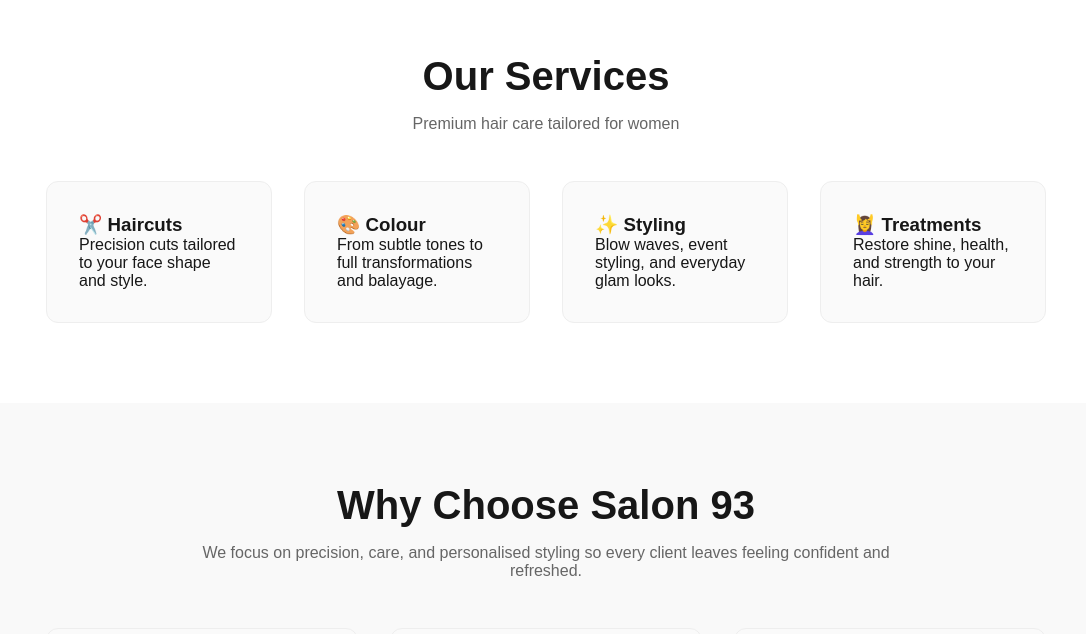
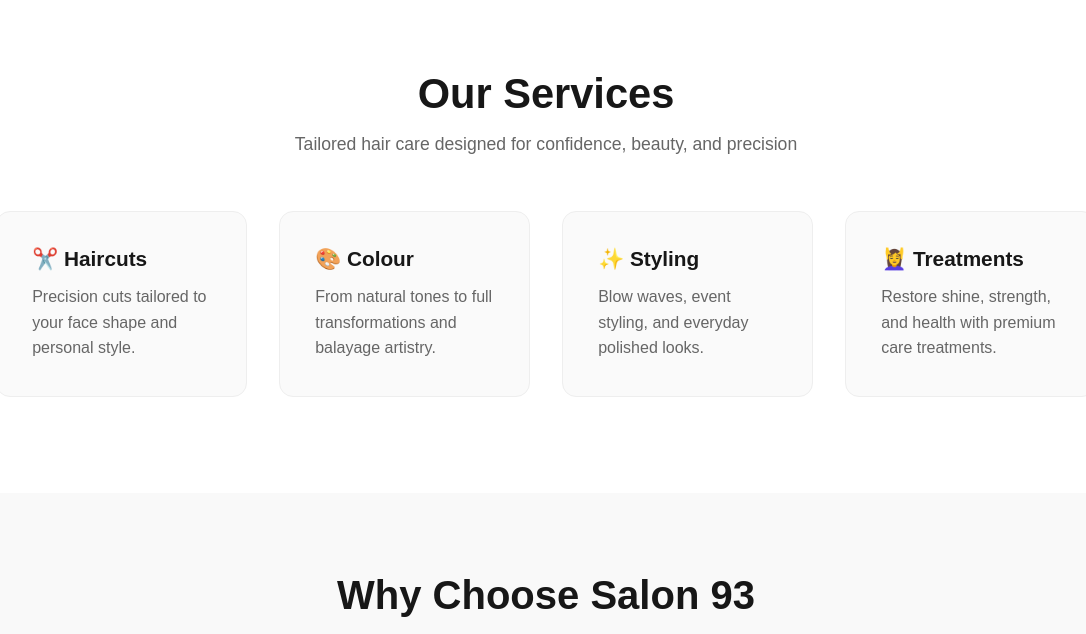
Before and after one commit to rrad0004-bot/salon93-website-v2, a Next.js app: page / in a window 1280 px wide. Shown: the part 797-1431 px from the top of the page, without its empty margins (94-1180 px from the left). Built offline with nearby package versions, Linux system fonts and the light colour scheme.

Commit message:
better service homepage

```diff
--- a/app/page.js
+++ b/app/page.js
@@ -6,6 +6,26 @@
   borderRadius: "12px",
   textAlign: "left",
   background: "#fafafa",
+};
+
+const serviceCard = {
+  padding: "2.2rem",
+  borderRadius: "14px",
+  background: "#fafafa",
+  border: "1px solid #eee",
+  textAlign: "left",
+  transition: "all 0.2s ease",
+};
+
+const cardTitle = {
+  fontSize: "1.3rem",
+  fontWeight: "600",
+  marginBottom: "0.8rem",
+};
+
+const cardText = {
+  color: "#666",
+  lineHeight: "1.6",
 };
 
 export default function Home() {
@@ -97,51 +117,67 @@
         </div>
       </section>
 
-      {/* SERVICES SECTION (NOW CORRECTLY SEPARATE) */}
+      {/* SERVICES SECTION */}
       <section
         style={{
-          padding: "5rem 2rem",
+          padding: "6rem 2rem",
           background: "#fff",
           textAlign: "center",
         }}
       >
-        <h2 style={{ fontSize: "2.5rem", fontWeight: "700" }}>
+        <h2 style={{ fontSize: "2.6rem", fontWeight: "700" }}>
           Our Services
         </h2>
 
-        <p style={{ color: "#666", marginTop: "1rem" }}>
-          Premium hair care tailored for women
+        <p
+          style={{
+            color: "#666",
+            marginTop: "1rem",
+            fontSize: "1.1rem",
+          }}
+        >
+          Tailored hair care designed for confidence, beauty, and precision
         </p>
 
+        {/* GRID */}
         <div
           style={{
-            marginTop: "3rem",
+            marginTop: "3.5rem",
             display: "grid",
-            gridTemplateColumns: "repeat(auto-fit, minmax(220px, 1fr))",
+            gridTemplateColumns: "repeat(auto-fit, minmax(240px, 1fr))",
             gap: "2rem",
-            maxWidth: "1000px",
+            maxWidth: "1100px",
             marginLeft: "auto",
             marginRight: "auto",
           }}
         >
-          <div style={cardStyle}>
-            <h3>✂️ Haircuts</h3>
-            <p>Precision cuts tailored to your face shape and style.</p>
+          {/* CARD */}
+          <div style={serviceCard}>
+            <h3 style={cardTitle}>✂️ Haircuts</h3>
+            <p style={cardText}>
+              Precision cuts tailored to your face shape and personal style.
+            </p>
           </div>
 
-          <div style={cardStyle}>
-            <h3>🎨 Colour</h3>
-            <p>From subtle tones to full transformations and balayage.</p>
+          <div style={serviceCard}>
+            <h3 style={cardTitle}>🎨 Colour</h3>
+            <p style={cardText}>
+              From natural tones to full transformations and balayage artistry.
+            </p>
           </div>
 
-          <div style={cardStyle}>
-            <h3>✨ Styling</h3>
-            <p>Blow waves, event styling, and everyday glam looks.</p>
+          <div style={serviceCard}>
+            <h3 style={cardTitle}>✨ Styling</h3>
+            <p style={cardText}>
+              Blow waves, event styling, and everyday polished looks.
+            </p>
           </div>
 
-          <div style={cardStyle}>
-            <h3>💆‍♀️ Treatments</h3>
-            <p>Restore shine, health, and strength to your hair.</p>
+          <div style={serviceCard}>
+            <h3 style={cardTitle}>💆‍♀️ Treatments</h3>
+            <p style={cardText}>
+              Restore shine, strength, and health with premium care treatments.
+            </p>
           </div>
         </div>
       </section>
```
